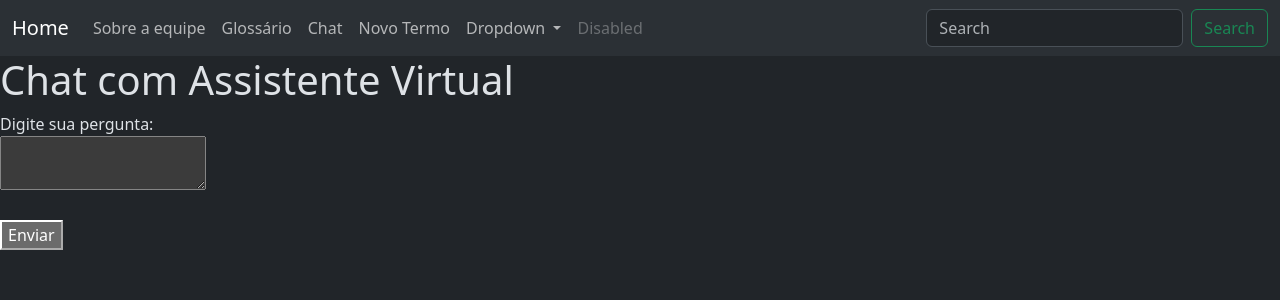
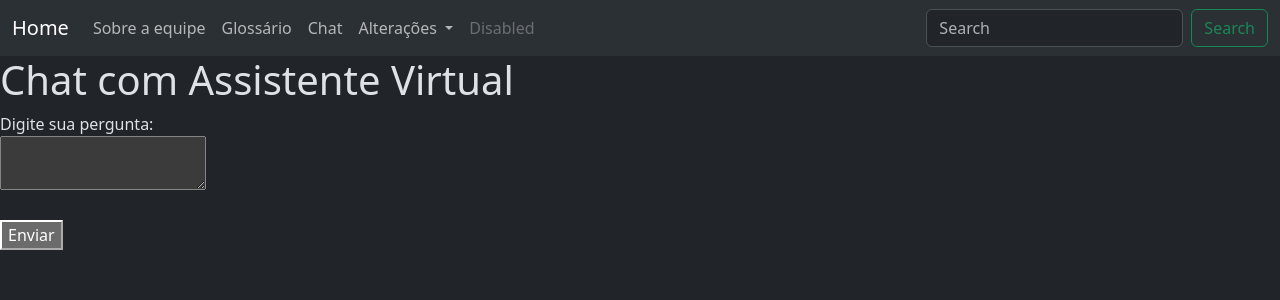
Before and after one commit to guilhermlcn/projeto_final_ip_cc, a Flask app: page /chat_bot in a window 1280 px wide. Shown: the top 300 px of the page. Run offline with Flask 3, Linux system fonts and the light colour scheme.

Commit message:
Update modelo.html

```diff
--- a/templates/modelo.html
+++ b/templates/modelo.html
@@ -25,18 +25,14 @@
         <li class="nav-item">
           <a class="nav-link" href='/chat_bot'>Chat</a>
         </li>
-        <li class="nav-item">
-          <a class="nav-link" href="/novo_termo">Novo Termo</a>
-        </li>
         <li class="nav-item dropdown">
           <a class="nav-link dropdown-toggle" href="#" role="button" data-bs-toggle="dropdown" aria-expanded="false">
-            Dropdown
+            Alterações
           </a>
           <ul class="dropdown-menu">
-            <li><a class="dropdown-item" href="#">Action</a></li>
-            <li><a class="dropdown-item" href="#">Another action</a></li>
-            <li><hr class="dropdown-divider"></li>
-            <li><a class="dropdown-item" href="#">Something else here</a></li>
+            <li><a class="dropdown-item" href="/novo_termo">Novo Termo</a></li>
+            <li><a class="dropdown-item" href="/deletar_termo">Deletar Termo</a></li>
+            <li><a class="dropdown-item" href="/editar_termo">Editar Termo</a></li>
           </ul>
         </li>
         <li class="nav-item">
```
